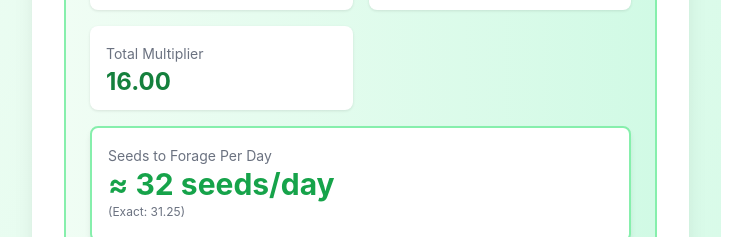
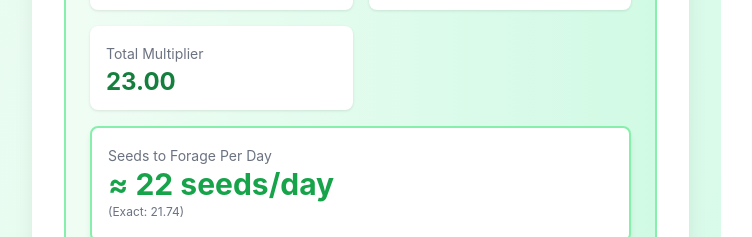
Before and after one commit to JensVL96/stardew-qi-calculator, a React (Vite) app: page / in a window 1280 px wide. Shown: the part 715-952 px from the top of the page, without its empty margins (0-752 px from the left). Built offline with nearby package versions, Linux system fonts and the light colour scheme.

Commit message:
Added branch for Limit

```diff
--- a/src/App.tsx
+++ b/src/App.tsx
@@ -13,6 +13,8 @@ const StardewCropCalculator = () => {
     const foragingDays = customForagingDays !== ''
       ? Math.min(Math.max(1, parseInt(customForagingDays) || 1), maxForagingDays)
       : maxForagingDays;
+    const isLimited = customForagingDays !== '' && foragingDays < maxForagingDays;
+
 
     if (foragingDays === 0 || maxForagingDays === 0) {
       return {
@@ -26,32 +28,53 @@ const StardewCropCalculator = () => {
       };
     }
 
-    const cycles = [];
+    let cycles: { daysContributing: number; multiplier: number; contribution: number }[] = [];
     let totalMultiplier = 0;
 
-    for (let foragingDay = daysLeft; foragingDay > daysLeft - foragingDays; foragingDay--) {
-      let currentDay = foragingDay;
-      let multiplier = 1;
+    if (!isLimited) {
+      // Unlimited
+      let cycleNum = 0;
+      let remainingDays = foragingDays;
 
-      // Count how many times we can harvest and replant before the final harvest
-      currentDay -= growthTime; // First harvest
-      while (currentDay > growthTime) {
-        multiplier *= seedMultiplier;
-        currentDay -= growthTime;
+      while (remainingDays > 0) {
+        const multiplier = Math.pow(seedMultiplier, cycleNum);
+        const contribution = remainingDays * multiplier;
+
+        cycles.push({
+          daysContributing: remainingDays,
+          multiplier,
+          contribution
+        });
+
+      totalMultiplier += contribution;
+
+      cycleNum++;
+      remainingDays -= growthTime;
       }
+    } else {
+      //Limited
+      const baseSeeds = foragingDays;
+      const remainingDays = daysLeft - foragingDays;
+      const harvests = Math.floor(remainingDays / growthTime);
+
+      const finalMultiplier = Math.pow(seedMultiplier, harvests);
+      totalMultiplier = baseSeeds * finalMultiplier;
 
       cycles.push({
-        foragingDay,
-        finalMultiplier: multiplier,
-        contribution: multiplier
+        daysContributing: baseSeeds,
+        multiplier: finalMultiplier,
+        contribution: totalMultiplier
       });
-
-      totalMultiplier += multiplier;
     }
 
     const dailySeedsNeeded = targetCrops / totalMultiplier;
-    let breakdown = cycles.map(c => `${c.finalMultiplier}`).join(' + ');
-    breakdown += ` = ${totalMultiplier.toFixed(2)}`;
+
+
+    const breakdown = cycles.map(c => c.multiplier === 1
+      ? `${c.daysContributing}`
+      : `${c.daysContributing}×${c.multiplier}`
+    )
+    .join(` + `) + ` = ${totalMultiplier}`;
 
     return {
       growthTime,
```
